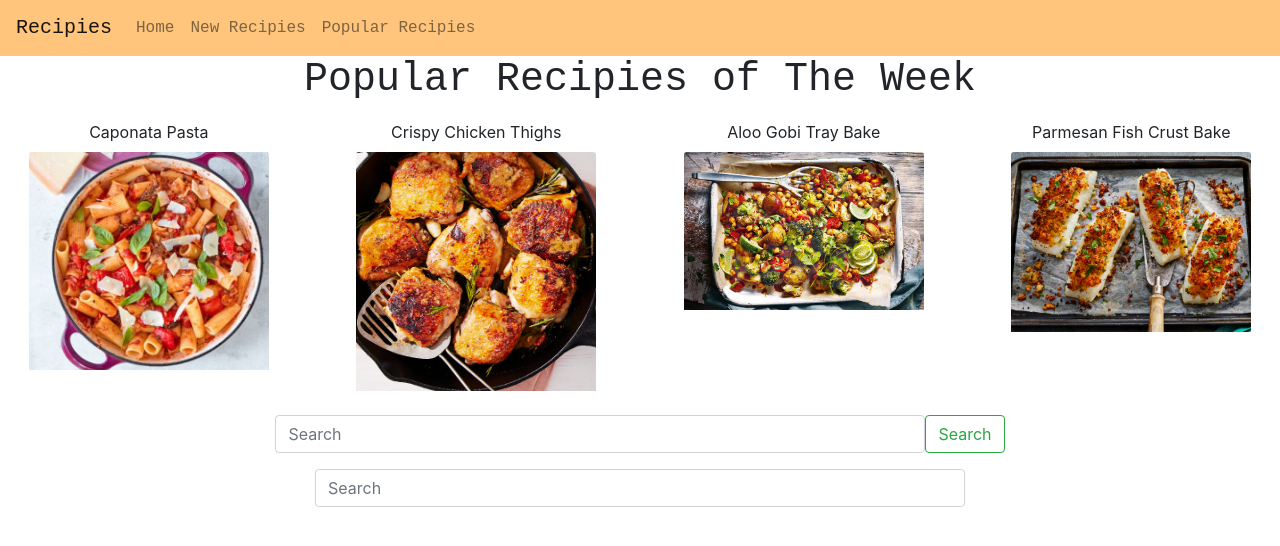
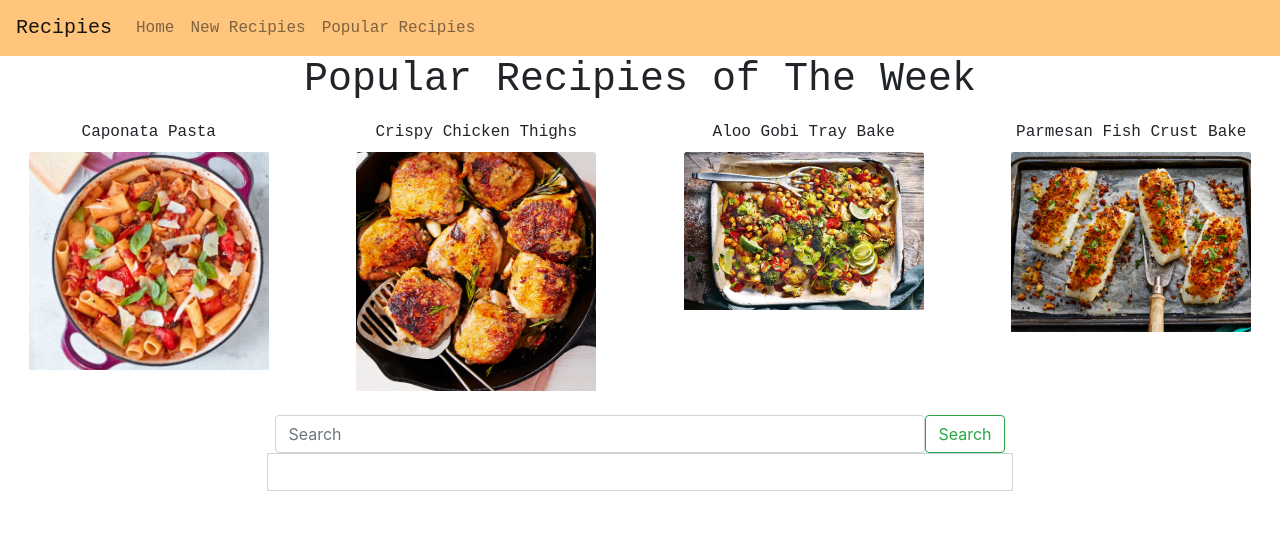
Before and after one commit to TiffanyJan/Recipies, a React (Create React App) app: page / in a window 1280 px wide. Shown: the top 546 px of the page. Built offline with nearby package versions, Linux system fonts and the light colour scheme.

Commit message:
insert drop down box and amend text

```diff
--- a/src/App.css
+++ b/src/App.css
@@ -22,6 +22,10 @@
   text-align: center;
 }
 
+.row .mt-2{
+  font-family: "Courier New";
+}
+
 .mt-2,
 .my-2 {
   justify-content: center;
@@ -38,7 +42,7 @@
   font-weight: 400;
   line-height: 1.5;
   color: #495057;
-  width: 761px;
+  width: 746px;
   justify-content: center;
   margin-top: 0.01rem !important;
 }
--- a/src/App.js
+++ b/src/App.js
@@ -1,7 +1,7 @@
 import React, { useState, useRef } from "react";
 import RecipieList from "./RecipieList";
 import "bootstrap/dist/css/bootstrap.min.css";
-import { Navbar, Nav, Form, FormControl, Button } from "react-bootstrap";
+import { Navbar, Nav, Form, FormControl, Button,Row } from "react-bootstrap";
 import "./App.css";
 import pastaImg from "./caponata-pasta_1.jpg";
 import chickenImg from "./chicken-thighs.png";
@@ -85,15 +85,11 @@ function App() {
         </div>
       </div>
       <div className="container">
-        <div className="row mt-3">
-          <Form inline className="text-center">
-            <FormControl
-              type="text"
-              placeholder="Search"
-              style={{ width: "650px" }}
-            />
-          </Form>
+      <Row className="justify-content-md-center">
+        <div className="col-xs-1" align="center">
+        <div className = "box"></div>
         </div>
+        </Row>
       </div>
     </>
   );
```
